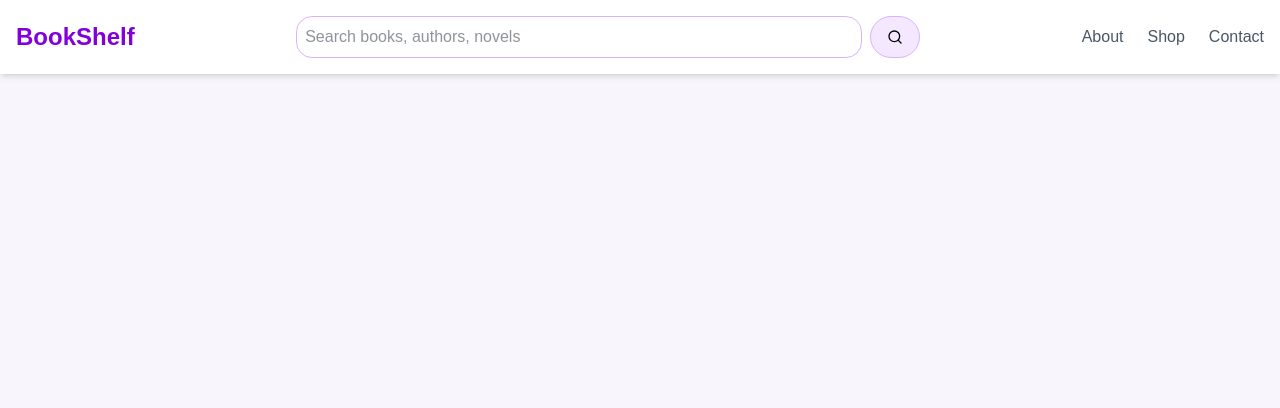
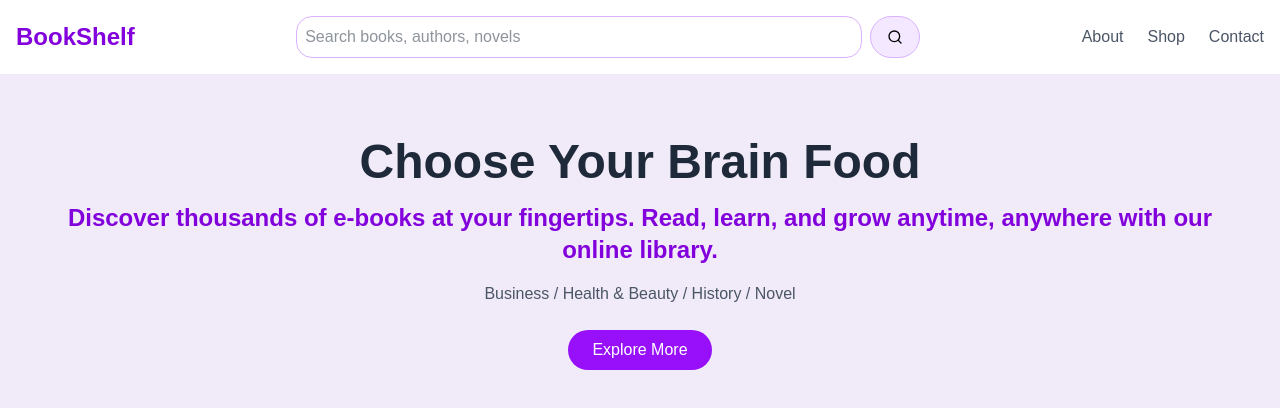
Before and after one commit to CGAJAY/KaZoom, a Next.js app: page / in a window 1280 px wide. Shown: the top 408 px of the page. Built offline with nearby package versions, Linux system fonts and the light colour scheme.

Commit message:
Add hero component
- With CTA to shop page
- Explains what the website is about
- Rendered in homapage

```diff
--- a/src/app/page.tsx
+++ b/src/app/page.tsx
@@ -1,12 +1,13 @@
 import { Header } from "@/components/Header";
+import { Hero } from "@/components/Hero";
 export default function Home() {
     return (
         <div className="bg-[#f8f6fc] min-h-screen text-gray-800">
             <Header />
-            {/* <Hero />
-<Categories />
-<FeaturedBooks />
-<Footer /> */}
+            <Hero />
+            {/* <Categories /> */}
+            {/* <FeaturedBooks /> */}
+            {/* <Footer /> */}
         </div>
     );
 }
--- /dev/null
+++ b/src/components/Hero.tsx
@@ -0,0 +1,26 @@
+import Link from "next/link";
+import React from "react";
+
+const Hero = () => {
+    return (
+        <section className="bg-[#f1ebf9] p-8 md:p-16 text-center">
+            <h2 className="text-3xl md:text-5xl font-bold mb-4">
+                Choose Your Brain Food
+            </h2>
+            <p className="text-xl md:text-2xl font-semibold text-purple-700">
+                Discover thousands of e-books at your fingertips. Read, learn,
+                and grow anytime, anywhere with our online library.
+            </p>
+            <p className="mt-4 max-w-2xl mx-auto text-gray-600">
+                Business / Health & Beauty / History / Novel
+            </p>
+            <Link
+                href="/shop"
+                className="inline-block mt-6 bg-purple-600 text-white px-6 py-2 rounded-full hover:bg-purple-700 transition">
+                Explore More
+            </Link>
+        </section>
+    );
+};
+
+export { Hero };
```
